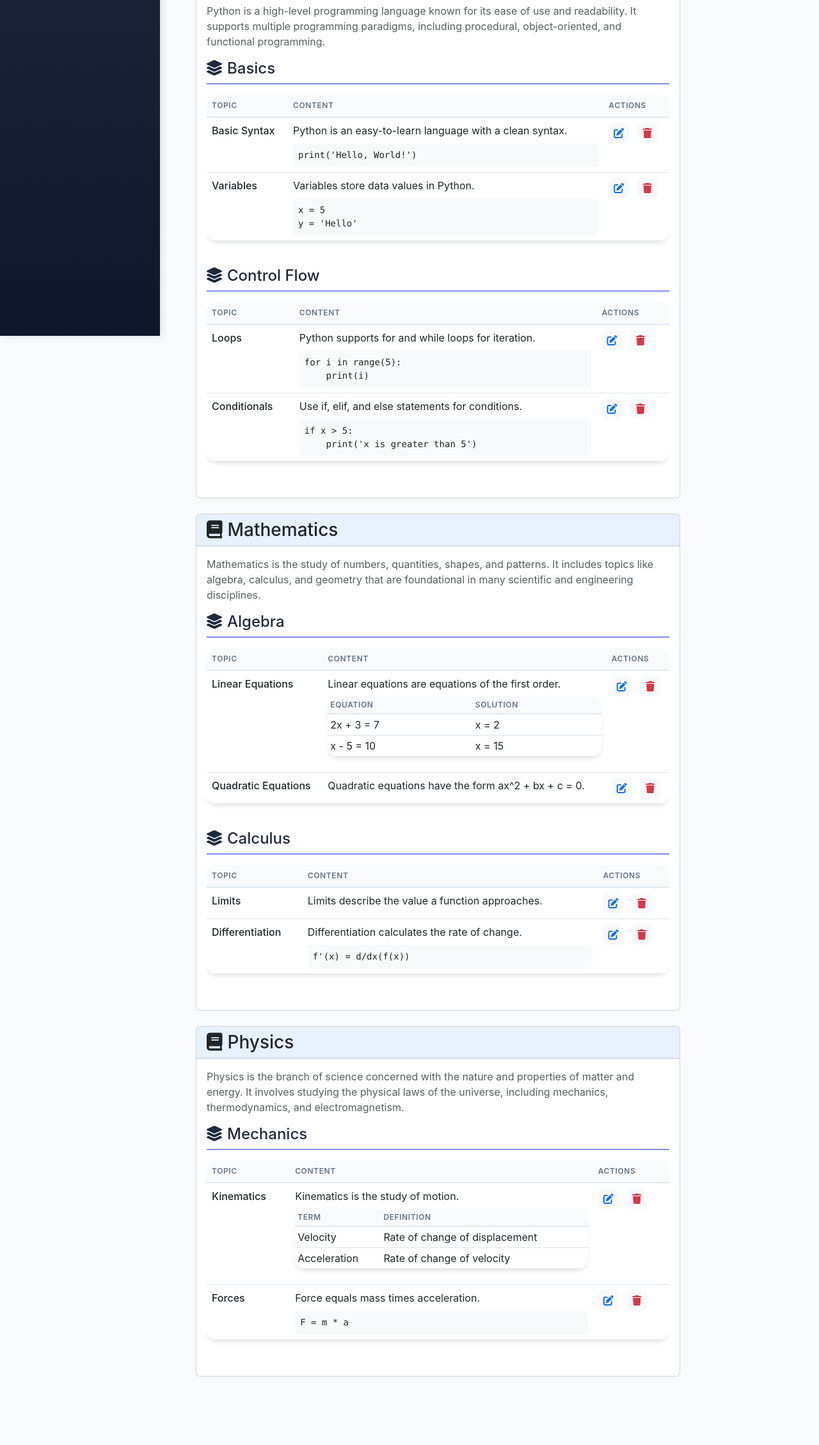
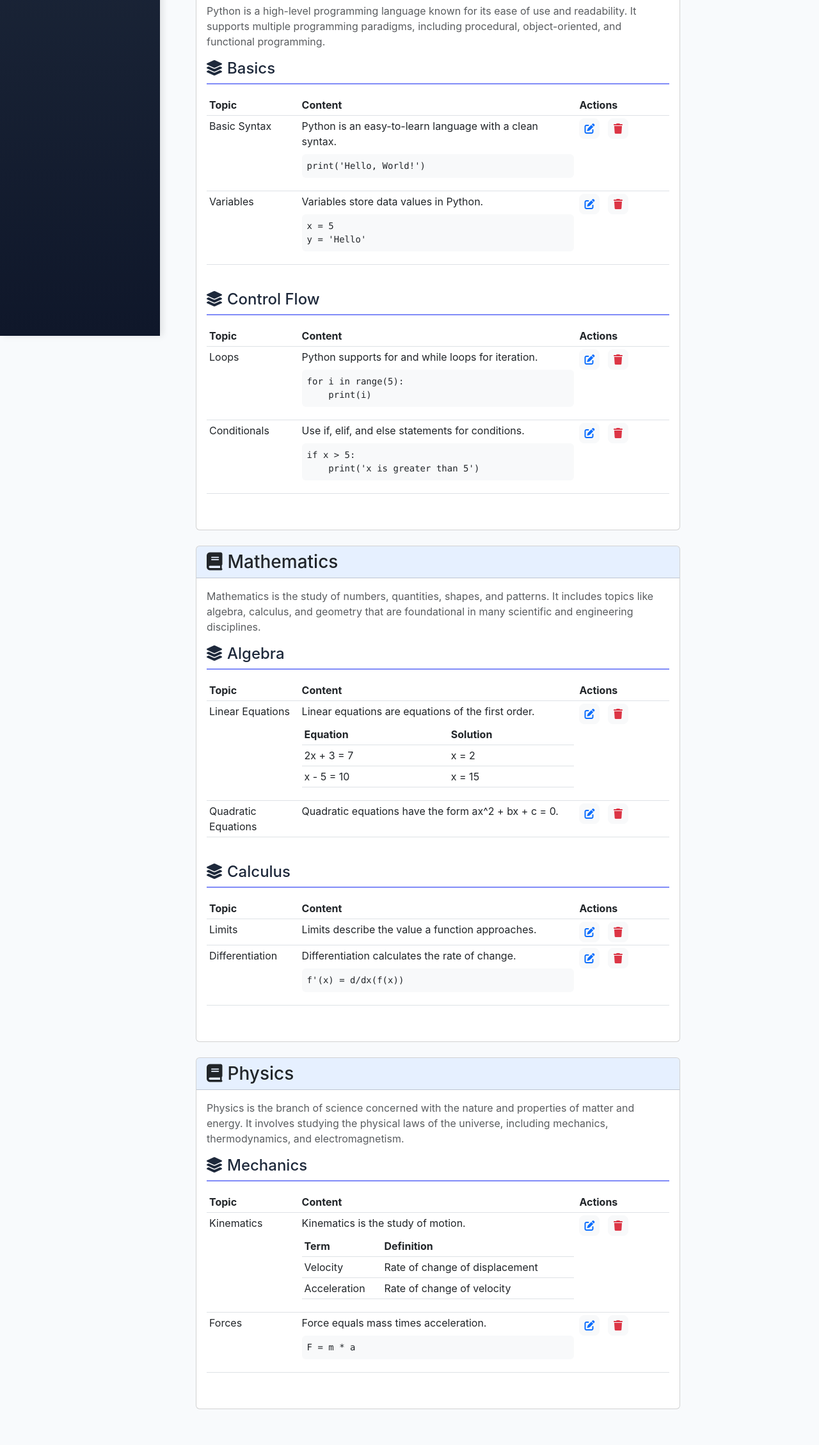
Before and after one commit to bhumukul-raj/ShortNotes-webapp, a Flask app: page /admin/subjects in a window 1280 px wide. Shown: the part 275-2534 px from the top of the page at 64% size. Before the commit the page ends 2427 px from the top, so only its background shows below. Run offline with Flask 3, Linux system fonts and the light colour scheme; the visitor is signed in with stand-in values (Sample User, id 1).

Commit message:
set table column width in persent.

```diff
--- a/static/css/admin_style.css
+++ b/static/css/admin_style.css
@@ -228,27 +228,6 @@ body {
 
 /* --------------------------------------------------   */
 /* Additional styles for subject viewer */
-.table {
-    background: white;
-    border-radius: 1rem;
-    box-shadow: 0 4px 6px -1px rgba(0, 0, 0, 0.1);
-    overflow: hidden;
-}
-
-.table thead th {
-    background-color: #f8fafc;
-    border-bottom: 2px solid #e2e8f0;
-    color: #64748b;
-    font-weight: 600;
-    text-transform: uppercase;
-    font-size: 0.75rem;
-    letter-spacing: 0.05em;
-}
-
-.table > thead > tr > th {
-    widt
-}
-
 .subject-card {
     transition: all 0.3s ease;
 }
--- a/static/js/subjectsTemplates.js
+++ b/static/js/subjectsTemplates.js
@@ -22,18 +22,16 @@ export const templates = {
                 <i class="fas fa-layer-group me-2"></i>${section.name}
             </h4>
             <div class="table-responsive">
-                <table class="table table-hover">
-                    <thead>
-                        <tr>
-                            <th>Topic</th>
-                            <th>Content</th>
-                            <th>Actions</th>
-                        </tr>
-                    </thead>
-                    <tbody>
-                        ${section.topics.map(topic => templates.topicRow(topic)).join('')}
-                    </tbody>
-                </table>
+                ${templates.table({
+                    headers: ['Topic', 'Content', 'Actions'],
+                    columnWidths: ['20%', '60%', '20%'], // Set column widths here
+                    rows: section.topics.map(topic => [
+                        topic.name,
+                        templates.topicContent(topic.details),
+                        `<button class="btn btn-action btn-light me-2" onclick="editTopic(${topic.id})" title="Edit"><i class="fas fa-edit text-primary"></i></button>
+                         <button class="btn btn-action btn-light" onclick="deleteTopic(${topic.id})" title="Delete"><i class="fas fa-trash text-danger"></i></button>`
+                    ])
+                })}
             </div>
         </div>
     `,
@@ -72,7 +70,10 @@ export const templates = {
         <table class="table table-sm">
             <thead>
                 <tr>
-                    ${table.headers.map(header => `<th>${header}</th>`).join('')}
+                    ${table.headers.map((header, index) => {
+                        const width = table.columnWidths && table.columnWidths[index] ? table.columnWidths[index] : 'auto';
+                        return `<th style="width: ${width};">${header}</th>`;
+                    }).join('')}
                 </tr>
             </thead>
             <tbody>
```
